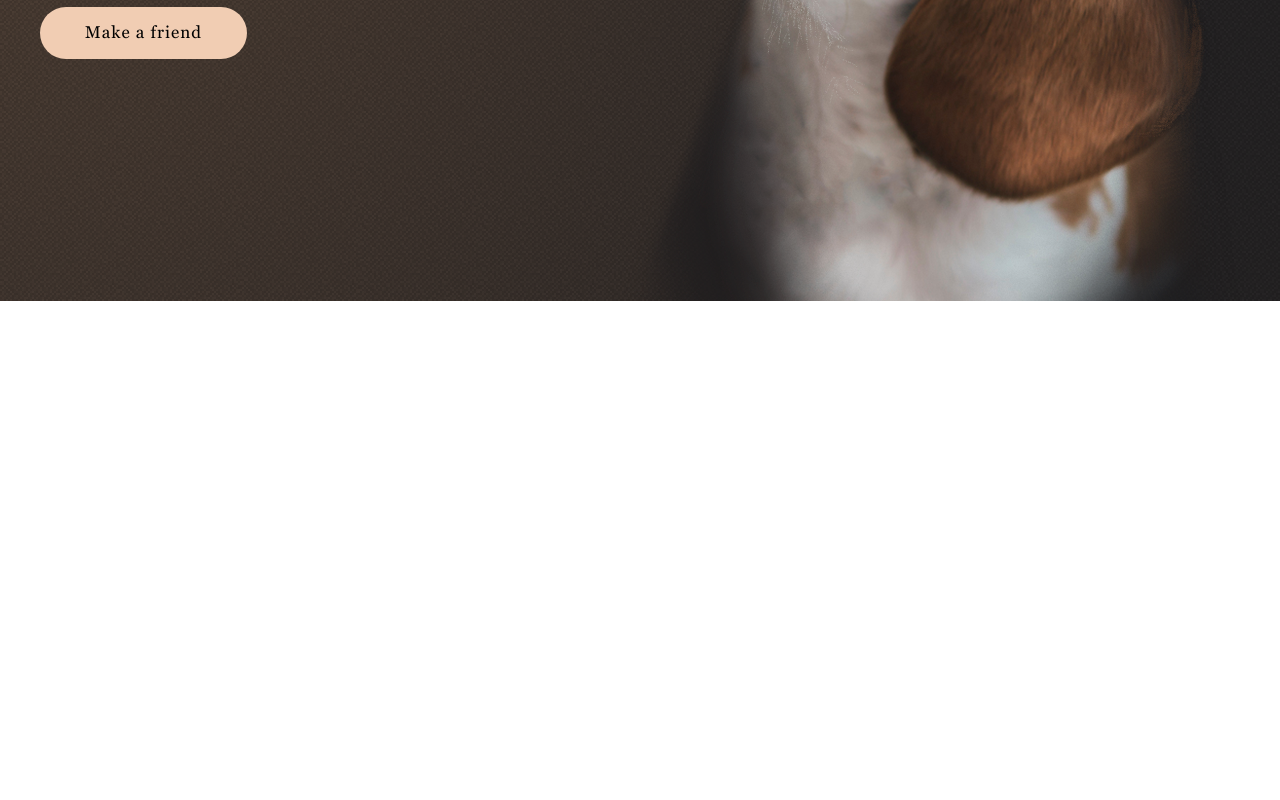
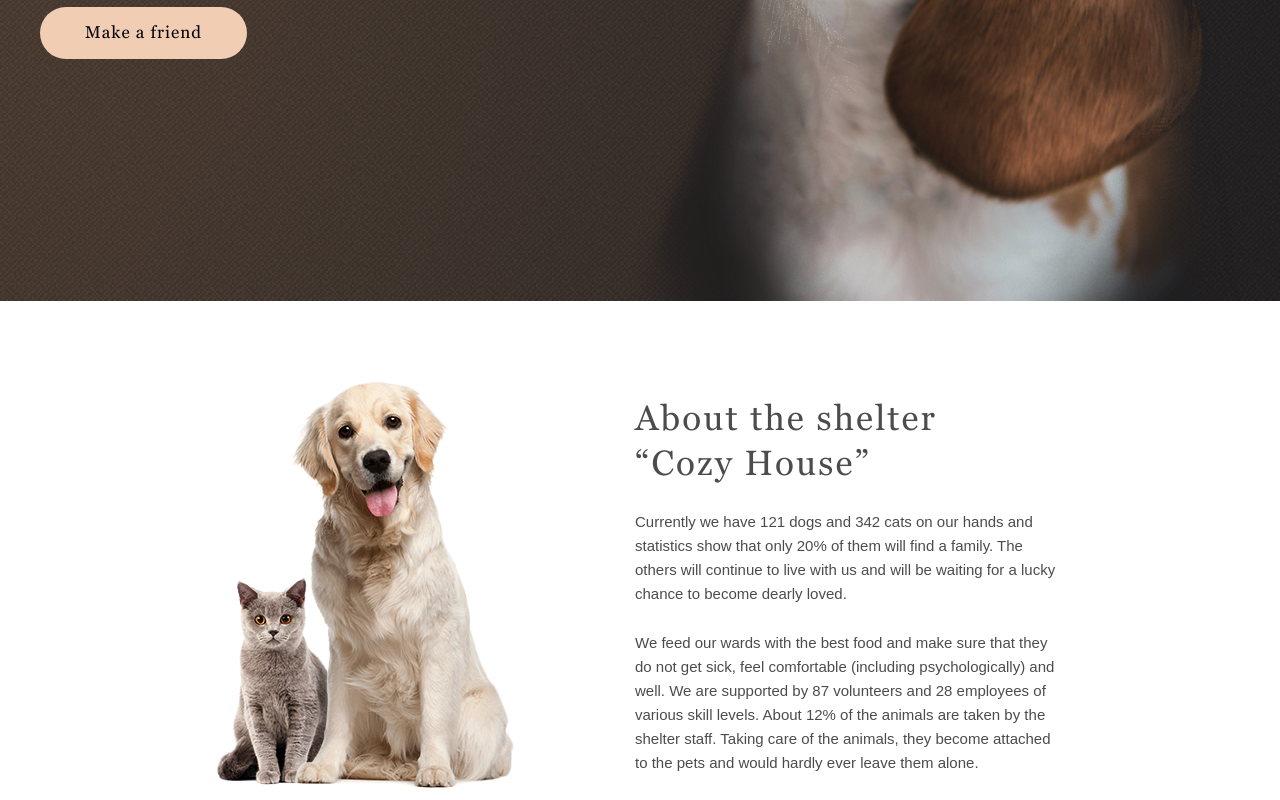
Before and after one commit to DominickMikka/shelter, a website: page shelter/index.html in a window 1280 px wide. Shown: the part 607-1407 px from the top of the page. Before the commit the page ends 908 px from the top, so only its background shows below. Drawn offline with Linux system fonts and the light colour scheme; a web font is replaced by a local one.

Commit message:
feat: add block about

```diff
--- a/shelter/assets/style.scss
+++ b/shelter/assets/style.scss
@@ -81,11 +81,7 @@ header {
 }
 
 .container {
-  /*background: url(./images/start-screen-gradient-background.png) no-repeat;
-  background-position: top center;*/
-  @include align-center;
   background: url(./images/noise_transparent@2x.png), radial-gradient(100% 215.42% at 0% 0%, #5B483A 0%, #262425 100%), #211F20;
-
   padding-top: 60px;
 }
 
@@ -142,3 +138,32 @@ header {
     cursor: pointer;
   }
 }
+
+.about {
+  background: #FFFFFF;
+
+  .wrapper {
+    justify-content: flex-end;
+    background: url(./images/about-pets.png) no-repeat 175px 80px;
+  }
+
+  .text-block {
+    max-width: 421px;
+    margin: 66px 184px 0 0;
+    color: #4C4C4C;
+
+    h2 {
+      margin: 29px 10px 23px 0;
+      font-size: 35px;
+      letter-spacing: 0.06em;
+      line-height: 130%;
+    }
+
+    p {
+      margin-bottom: 25px;
+      font-family: Arial, sans-serif;
+      font-size: 15px;
+      line-height: 160%;
+    }
+  }
+}
--- a/shelter/index.html
+++ b/shelter/index.html
@@ -34,6 +34,15 @@
         </div>
       </div>
     </section>
+    <section class="about">
+      <div class="wrapper">
+        <div class="text-block">
+          <h2>About the shelter “Cozy House”</h2>
+          <p>Currently we have 121 dogs and 342 cats on our hands and statistics show that only 20% of them will find a family. The others will continue to live with us and will be waiting for a lucky chance to become dearly loved.</p>
+          <p>We feed our wards with the best food and make sure that they do not get sick, feel comfortable (including psychologically) and well. We are supported by 87 volunteers and 28 employees of various skill levels. About 12% of the animals are taken by the shelter staff. Taking care of the animals, they become attached to the pets and would hardly ever leave them alone.</p>
+        </div>
+      </div>
+    </section>
   </div>
 </body>
 </html>
```
Also changed, not shown: shelter/assets/images/about-pets.png (added), shelter/assets/style.css, 1 other file.
